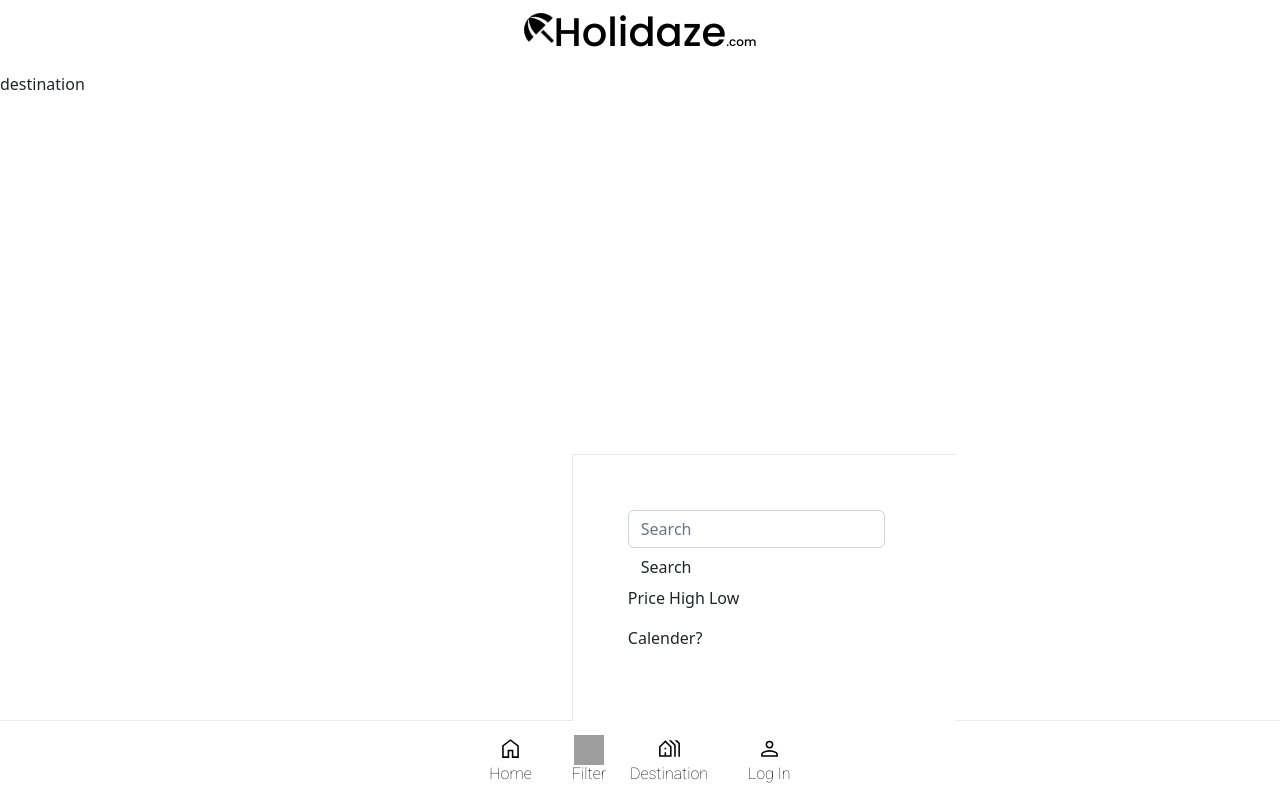
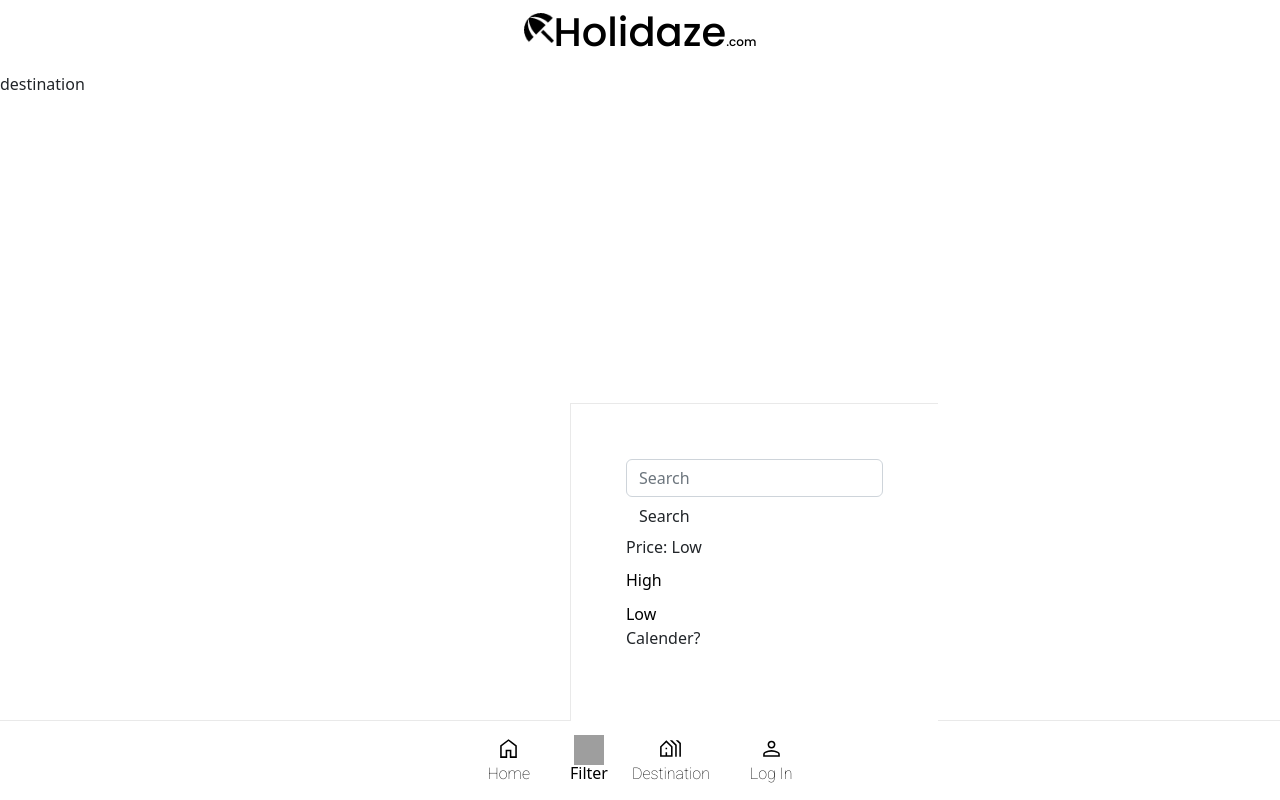
Before and after one commit to Gonlonge/holidaze-exam2, a React (Create React App) app: page /Destination in a window 1280 px wide. Both pictures are taken after a click on the button "Filter". Built offline with nearby package versions, Linux system fonts and the light colour scheme; grey boxes are pictures that could not be loaded.

Commit message:
bug fixing

```diff
--- a/src/js/components/FilterMenu.jsx
+++ b/src/js/components/FilterMenu.jsx
@@ -72,6 +72,7 @@ import React, { useState, useRef, useEffect } from "react";
 import "bootstrap/dist/css/bootstrap.min.css";
 import { Button, Collapse, Form, FormControl } from "react-bootstrap";
 import filter from "../../images/filter.svg";
+import HighLowButton from "./HighLowButton";
 
 function FilterMenu() {
   const [open, setOpen] = useState(false);
@@ -140,22 +141,21 @@ function FilterMenu() {
               style={{ width: "30px", height: "30px" }}
             />
           </div>
-          <a>Filter</a>
+          <div className="filterButton">Filter</div>
         </Button>
         <Collapse in={open}>
           <div className="collapse navbar-collapse" id="navbarNav">
-            <ul className="navbar-nav">
-              <li>
+            <div className="navbar-nav">
+              <div>
                 <Search />
-                {/* <a href="#">Home</a> */}
-              </li>
-              <li>
-                <p>Price High Low</p>
-              </li>
-              <li>
+              </div>
+
+              <HighLowButton />
+
+              <div>
                 <p>Calender?</p>
-              </li>
-            </ul>
+              </div>
+            </div>
           </div>
         </Collapse>
       </div>
--- /dev/null
+++ b/src/js/components/HighLowButton.jsx
@@ -0,0 +1,42 @@
+import React, { useState } from "react";
+import Button from "react-bootstrap/Button";
+
+const HighLowButton = () => {
+  const [price, setPrice] = useState("Low");
+
+  const handleHighClick = () => {
+    setPrice("High");
+  };
+
+  const handleLowClick = () => {
+    setPrice("Low");
+  };
+
+  return (
+    <div>
+      <div>
+        Price: {price}
+        <div className="mt-2">
+          <Button
+            variant="primary"
+            onClick={handleHighClick}
+            className="background-color-button"
+          >
+            High
+          </Button>
+        </div>{" "}
+        <div className="mt-2">
+          <Button
+            variant="secondary"
+            onClick={handleLowClick}
+            className="background-color-button"
+          >
+            Low
+          </Button>
+        </div>
+      </div>
+    </div>
+  );
+};
+
+export default HighLowButton;
--- a/src/scss/_buttons.scss
+++ b/src/scss/_buttons.scss
@@ -1,4 +1,8 @@
 @use "_theme-colors" as colors;
+
+.filterButton {
+  font-weight: 200;
+}
 
 .edit-button {
   padding: 0px;
```
Also changed, not shown: src/js/components/FilterPrice.jsx (added, +27 -0 lines).
